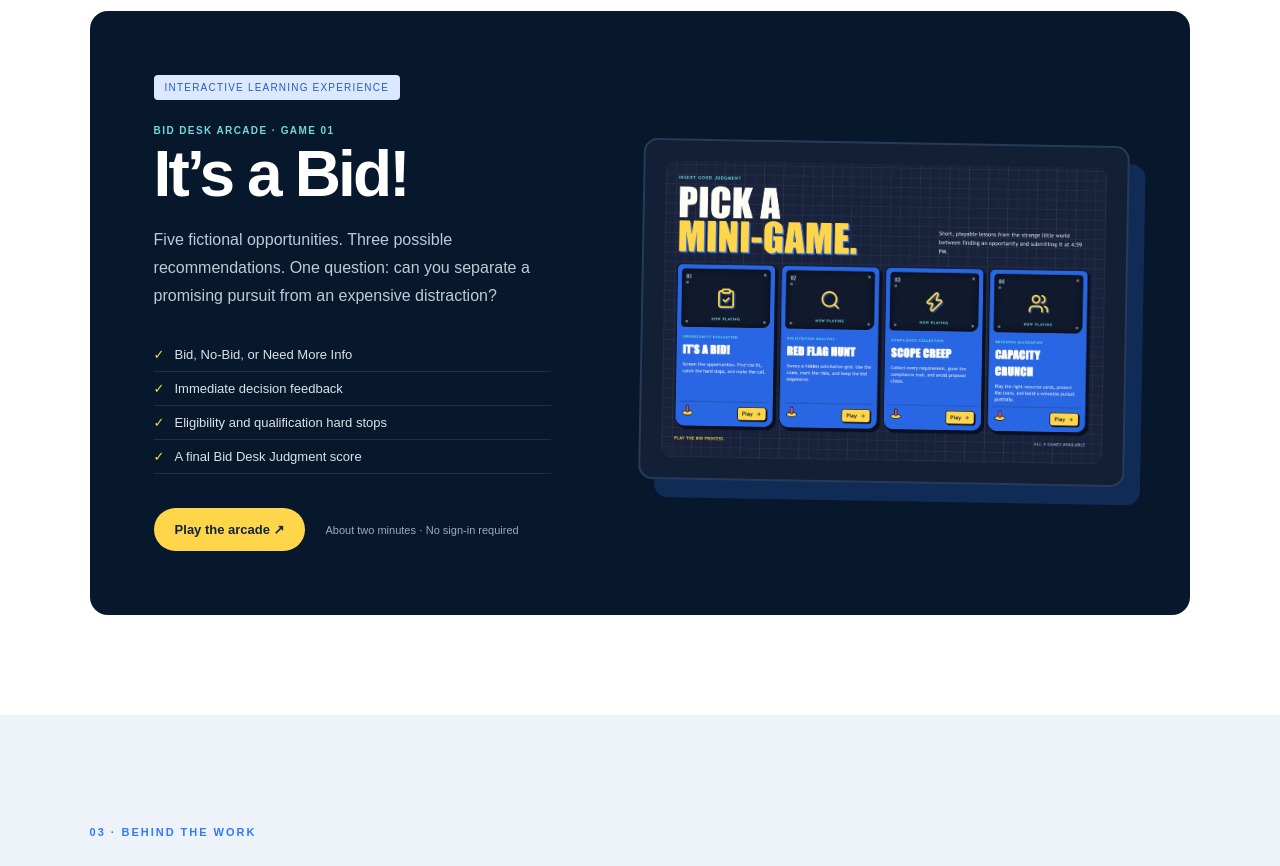
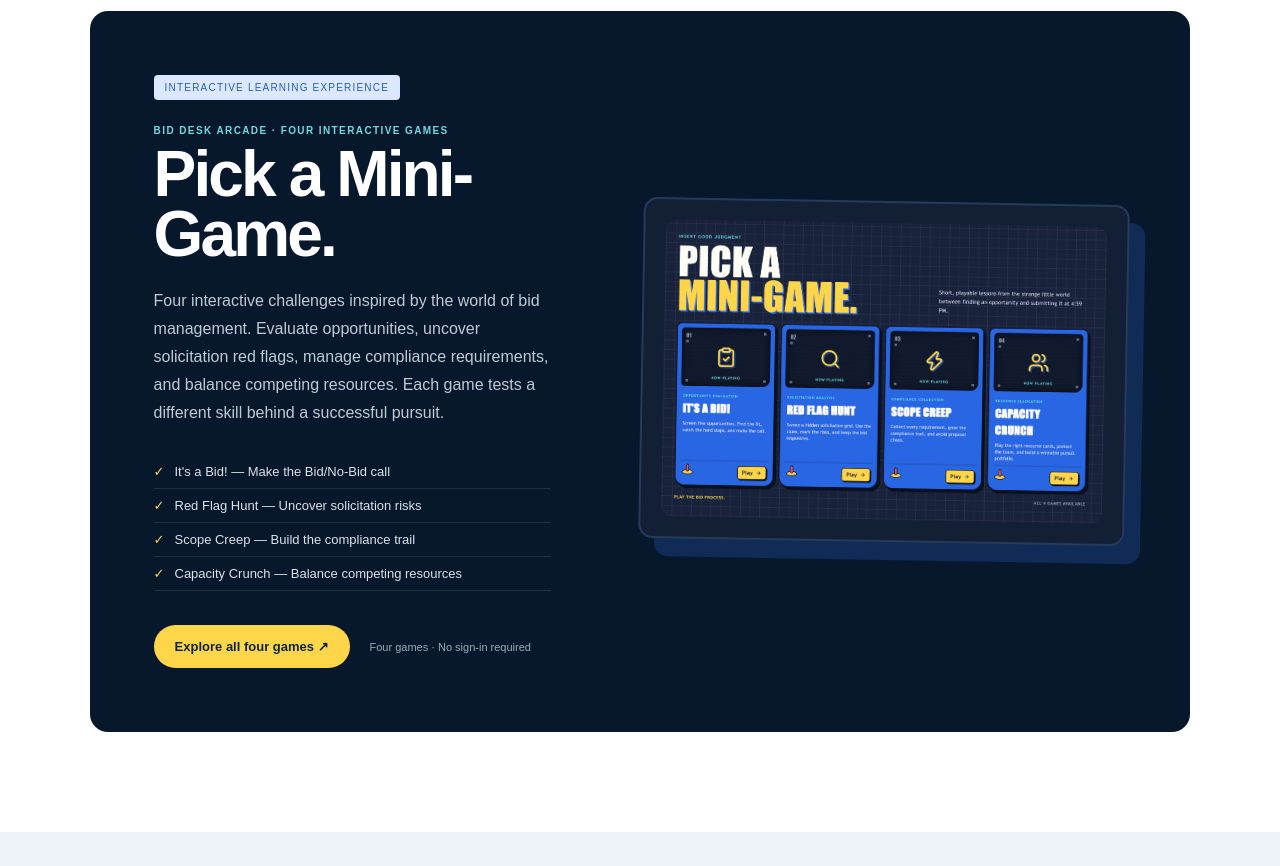
Before and after one commit to michaelngo5x/michael-ngo-portfolio, a Next.js app: page / in a window 1280 px wide. Shown: the part 3260-4126 px from the top of the page. Built offline with nearby package versions, Linux system fonts and the light colour scheme.

Commit message:
Update page.tsx

```diff
--- a/app/page.tsx
+++ b/app/page.tsx
@@ -169,19 +169,20 @@ export default function Home() {
         <article className="arcade-project" id="arcade">
           <div className="arcade-copy">
             <span className="flag">Interactive learning experience</span>
-            <p className="arcade-label">Bid Desk Arcade · Game 01</p>
-            <h3>It’s a Bid!</h3>
-            <p>
-              Five fictional opportunities. Three possible recommendations. One
-              question: can you separate a promising pursuit from an expensive
-              distraction?
-            </p>
-            <ul>
-              <li>Bid, No-Bid, or Need More Info</li>
-              <li>Immediate decision feedback</li>
-              <li>Eligibility and qualification hard stops</li>
-              <li>A final Bid Desk Judgment score</li>
-            </ul>
+           <p className="arcade-label">Bid Desk Arcade · Four Interactive Games</p>
+<h3>Pick a Mini-Game.</h3>
+<p>
+  Four interactive challenges inspired by the world of bid management.
+  Evaluate opportunities, uncover solicitation red flags, manage
+  compliance requirements, and balance competing resources.
+  Each game tests a different skill behind a successful pursuit.
+</p>
+           <ul>
+  <li>It's a Bid! — Make the Bid/No-Bid call</li>
+  <li>Red Flag Hunt — Uncover solicitation risks</li>
+  <li>Scope Creep — Build the compliance trail</li>
+  <li>Capacity Crunch — Balance competing resources</li>
+</ul>
             <div className="actions">
               <a
                 className="pill arcade-cta"
@@ -189,10 +190,10 @@ export default function Home() {
                 target="_blank"
                 rel="noreferrer"
               >
-                Play the arcade ↗
+                Explore all four games ↗
               </a>
               <span className="arcade-note">
-                About two minutes · No sign-in required
+                Four games · No sign-in required
               </span>
             </div>
           </div>
```
